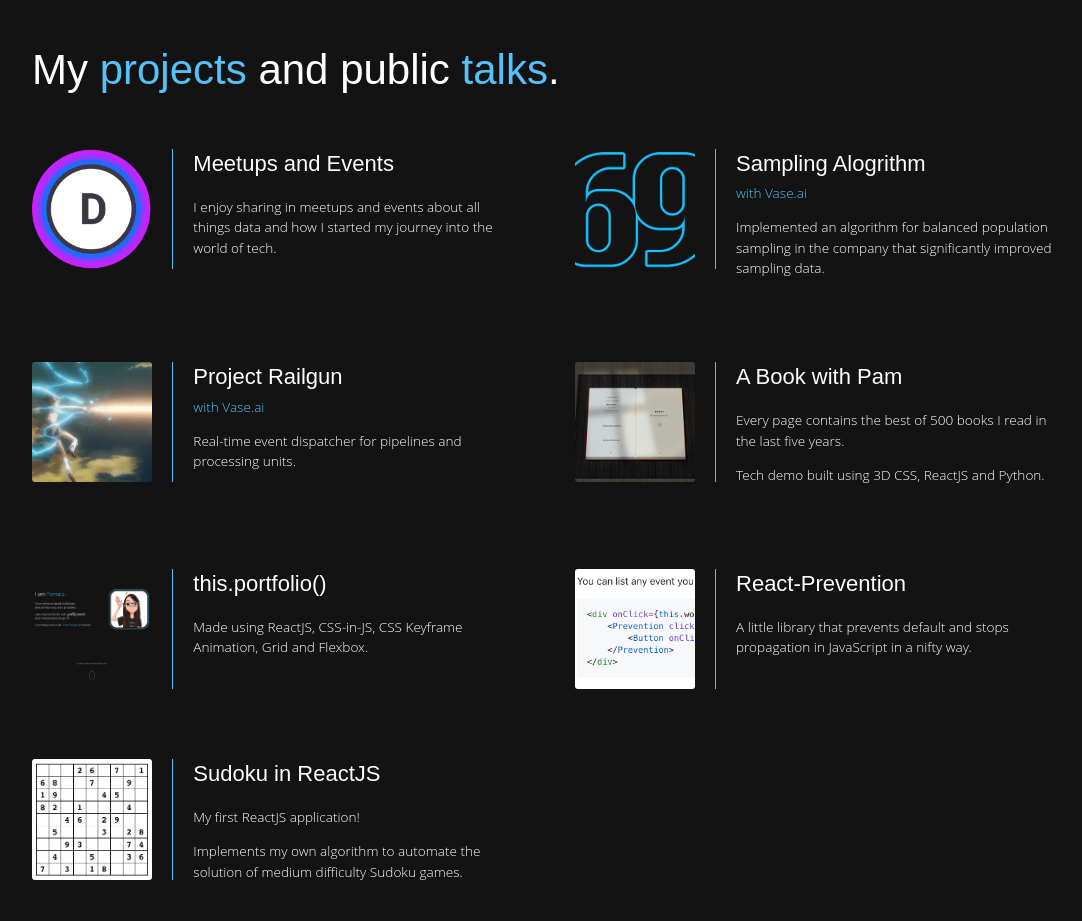
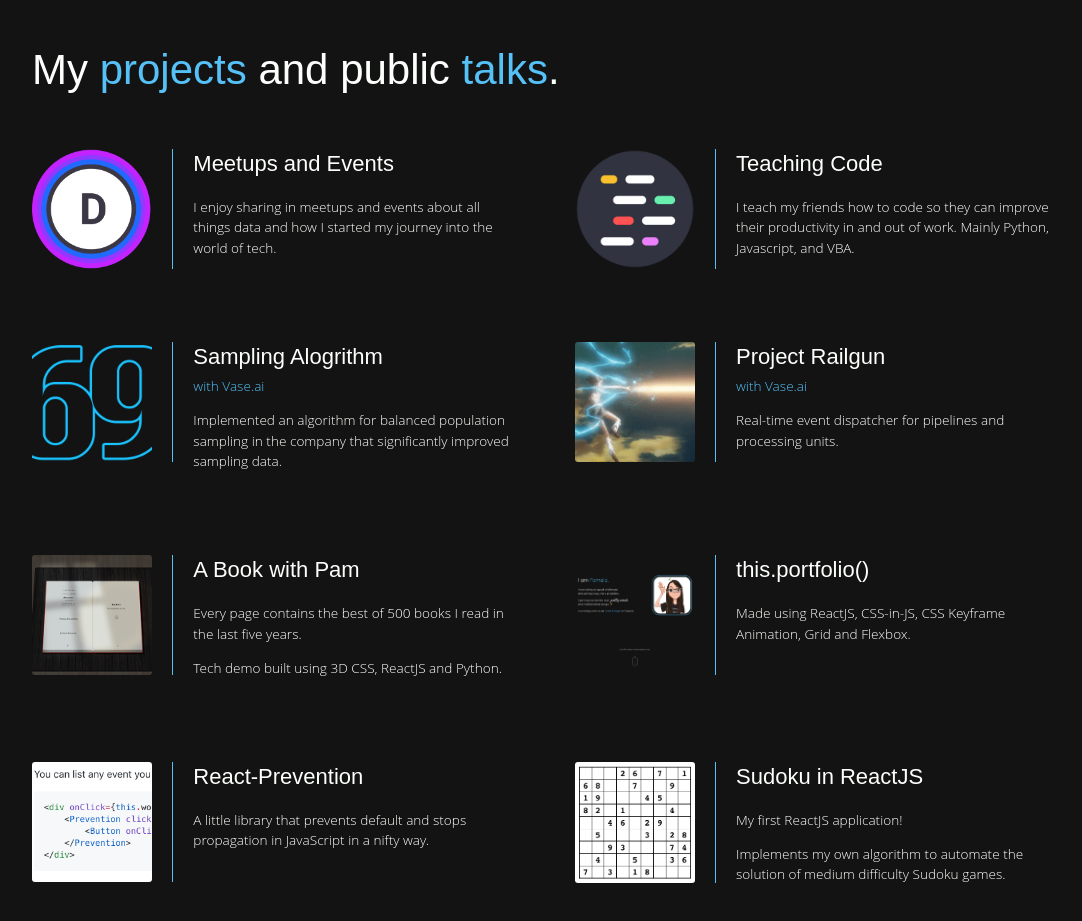
Before and after one commit to pamelachia/portfolio, a React (Create React App) app: page / in a window 1280 px wide. Shown: the part 2660-3581 px from the top of the page, without its empty margins (96-1178 px from the left). Built offline with nearby package versions, Linux system fonts and the light colour scheme; what webfontloader would draw is missing.

Commit message:
added teaching

```diff
--- a/src/components/Sections/Projects.jsx
+++ b/src/components/Sections/Projects.jsx
@@ -11,7 +11,7 @@ import PreventionImg from "../../img/project-prevention.png";
 import SudokuImg from "../../img/project-sudoku.png";
 import BookImg from "../../img/project-book.png";
 import DataCouncilImg from "../../img/project-datacouncil.png";
-// import JuniorDevImg from "../../img/project-juniordev.png";
+import JuniorDevImg from "../../img/project-juniordev.png";
 import RailgunImg from "../../img/project-railgun.gif";
 import SixtyNineImg from "../../img/project-69.png";
 
@@ -105,6 +105,13 @@ class Projects extends Component {
                                 the world of tech.
                             </p>
                         </Project>
+                        <Project title="Teaching Code" imgSrc={JuniorDevImg}>
+                            <p>
+                                I teach my friends how to code so they can
+                                improve their productivity in and out of work.
+                                Mainly Python, Javascript, and VBA.
+                            </p>
+                        </Project>
                         <Project
                             title="Sampling Alogrithm"
                             imgSrc={SixtyNineImg}
@@ -142,15 +149,6 @@ class Projects extends Component {
                                 Animation, Grid and Flexbox.
                             </p>
                         </Project>
-                        {/* <Project
-                            title="Talk at JuniorDev.io"
-                            imgSrc={JuniorDevImg}
-                        >
-                            <p>
-                                I will be giving a talk at Junior Dev about how
-                                I started working as a Data Engineer.
-                            </p>
-                        </Project> */}
                         <Project
                             title="React-Prevention"
                             imgSrc={PreventionImg}
```
